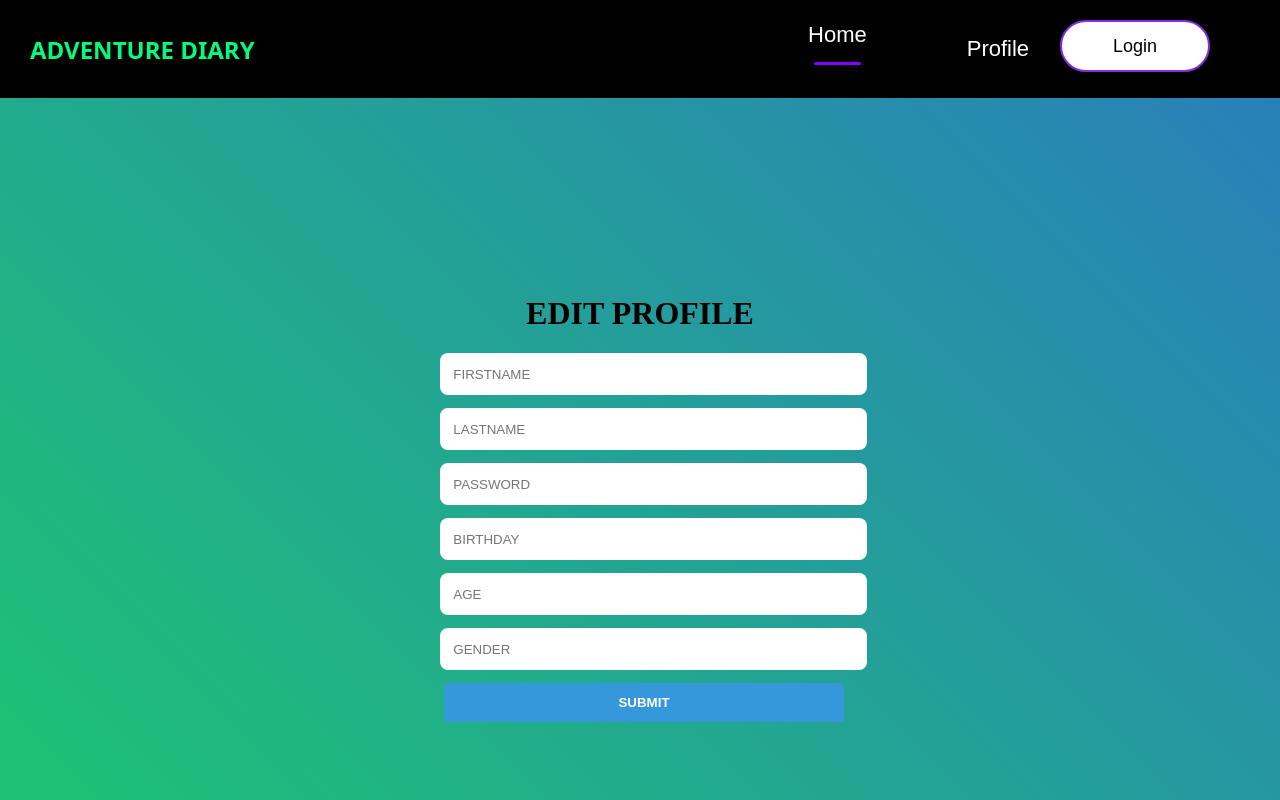
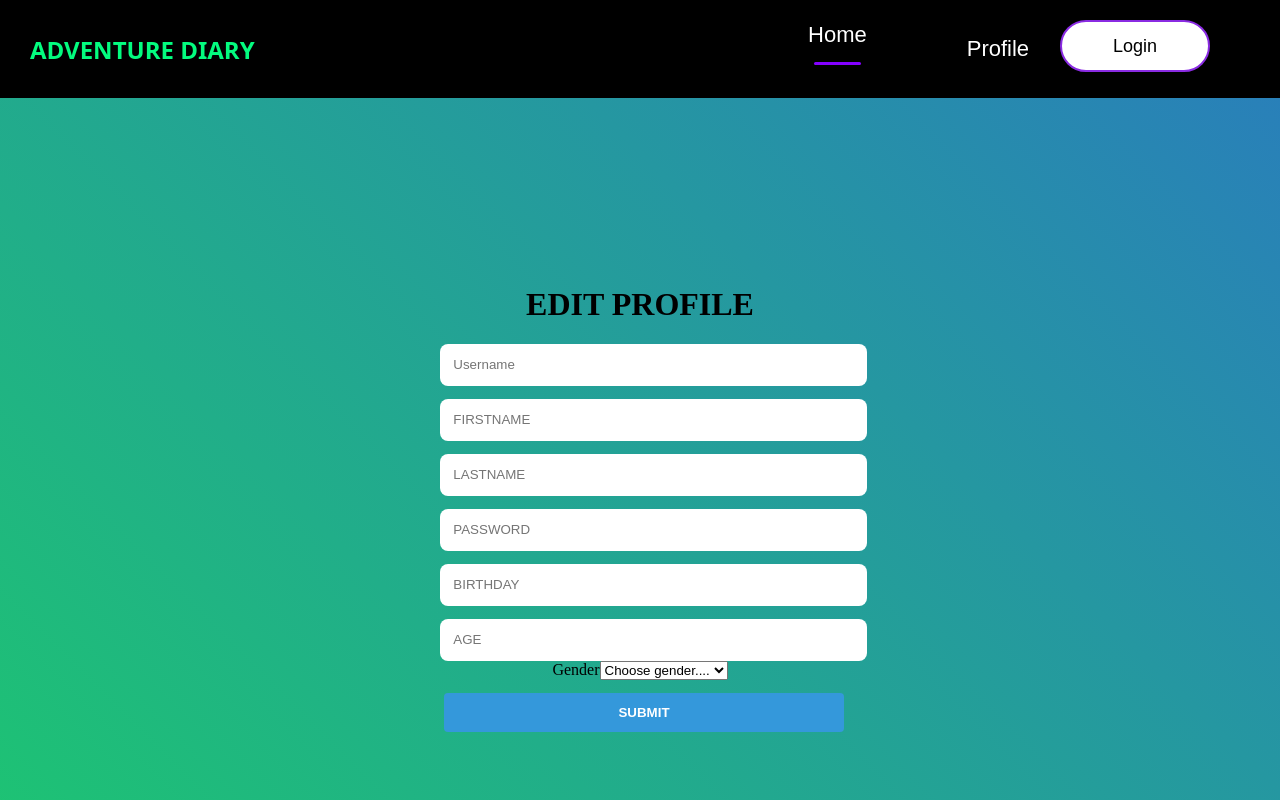
Before and after one commit to IrrationalCucumber/Tres_Lang, a React (Create React App) app in the folder frontend/: page /profile in a window 1280 px wide. Shown: the top 800 px of the page. Built offline with nearby package versions, Linux system fonts and the light colour scheme; no server answers.

Commit message:
able to retrieve data on backend

```diff
--- a/frontend/src/pages/Profile.jsx
+++ b/frontend/src/pages/Profile.jsx
@@ -1,59 +1,155 @@
-import React from 'react';
-import "../components/Styles/Profile.css"
-import axios from "axios"
-import { useState } from 'react';
+import React, { useEffect } from "react";
+import "../components/Styles/Profile.css";
+import axios from "axios";
+import { useState } from "react";
+import { useLocation, useNavigate } from "react-router-dom";
 
 export const Profile = () => {
+  const [account, setAccount] = useState({
+    username: "",
+    password: "",
+    fname: "",
+    lname: "",
+    bday: "",
+    age: "",
+    gender: "",
+  });
+  //get user id from url
+  const location = useLocation();
+  const userId = location.pathname.split("/")[2];
 
-    const [firstname, setFirstname] = useState("");
-    const [lastname, setLastname] = useState("");
-    const [password, setPassword] = useState("");
-    const [birthday, setBirthday] = useState("");
-    const [age, setAge] = useState("");
-    const [gender, setGender] = useState("");
+  useEffect(() => {});
 
-    const handleClick = () => {
+  const navigate = useNavigate();
+  //pre-fill the fields
+  useEffect(() => {
+    const fetchAccount = async () => {
+      axios
+        .get(`https://localhost:8800/Profile?userId=${userId}`)
+        .then((response) => {
+          if (response != null) console.log(response.data);
+        })
+        .catch(function (error) {
+          console.log(error);
+        });
+      //   try {
+      //     const res = await axios.get(
+      //       `http://localhost:8800/Profile?userId=${userId}`
+      //     );
+      //     const retrievedAccount = res.data[0];
+      //     //format date
+      //     const formattedDate = new Date(retrievedAccount.userBday)
+      //       .toISOString()
+      //       .substr(0, 10);
+      //     // Update the state with retrieved account data
+      //     setAccount({
+      //       username: retrievedAccount.username,
+      //       password: retrievedAccount.password,
+      //       fname: retrievedAccount.userFname,
+      //       lname: retrievedAccount.userLname,
+      //       bday: formattedDate,
+      //       age: retrievedAccount.userAge,
+      //       gender: retrievedAccount.userGender,
+      //     });
+      //   } catch (err) {
+      //     console.log(err);
+      //   }
+    };
 
-      axios.post('http://localhost:3000/profile',
-        {
-          firstnamename: firstname,
-          lastnamename: lastname,
-          password: password,
-          birthday: birthday,
-          age: age,
-          gender: gender,
+    fetchAccount();
+  }, [userId]);
 
+  const handleChange = (e) => {
+    // For the 'gender' field, directly set the value without using spread syntax
+    if (e.target.name === "gender") {
+      setAccount((prev) => ({ ...prev, gender: e.target.value }));
+    } else {
+      // For other fields, use spread syntax as before
+      setAccount((prev) => ({ ...prev, [e.target.name]: e.target.value }));
+    }
+  };
 
+  //save update
+  const handleClick = async (e) => {
+    try {
+      await axios.put(
+        "http://localhost:8800/update_profile/" + userId,
+        account
+      );
+      navigate(`/profile/${userId}`); //refresh page
+    } catch (err) {
+      console.log(err);
     }
-      )
-        .then((response) => {
-          console.log(response);
-        });
   };
+
   return (
-
     <React.Fragment>
-
-      <div className='background'>
-
+      <div className="background">
         <form className="cf">
-                  <center><h1>EDIT PROFILE</h1></center>
-                      <input type="text" placeholder="FIRSTNAME" value={firstname} onChange={(e) => setFirstname(e.target.value)}required />
-                      <input type="text" placeholder="LASTNAME" value={lastname} onChange={(e) => setLastname(e.target.value)}required />
-                      <input type="text" placeholder="PASSWORD" value={password} onChange={(e) => setPassword(e.target.value)} required />
-                      <input type="text" placeholder="BIRTHDAY" value={birthday} onChange={(e) => setBirthday(e.target.value)}required />
-                      <input type="text" placeholder="AGE" value={age} onChange={(e) => setAge(e.target.value)}required />
-                      <input type="text" placeholder="GENDER" value={gender} onChange={(e) => setGender(e.target.value)}required />
+          <center>
+            <h1>EDIT PROFILE</h1>
+          </center>
+          <input
+            type="text"
+            placeholder="Username"
+            value={account.username}
+            onChange={handleChange}
+            required
+          />
+          <input
+            type="text"
+            placeholder="FIRSTNAME"
+            value={account.fname}
+            onChange={handleChange}
+            required
+          />
+          <input
+            type="text"
+            placeholder="LASTNAME"
+            value={account.lname}
+            onChange={handleChange}
+            required
+          />
+          <input
+            type="password"
+            placeholder="PASSWORD"
+            value={account.password}
+            onChange={handleChange}
+            required
+          />
+          <input
+            type="text"
+            placeholder="BIRTHDAY"
+            value={account.bday}
+            onChange={handleChange}
+            name="bday"
+          />
+          <input
+            type="text"
+            placeholder="AGE"
+            value={account.age}
+            onChange={handleChange}
+            name="age"
+          />
+          <label htmlFor="">
+            Gender
+            <select
+              name="gender"
+              onChange={handleChange}
+              value={account.gender}
+            >
+              <option value="">Choose gender....</option>
+              <option value="male">Male</option>
+              <option value="female">Female</option>
+            </select>
+          </label>
           <div className="button-submit">
             <button onClick={() => handleClick()}>SUBMIT</button>
           </div>
         </form>
-
       </div>
-
     </React.Fragment>
-
-  )
-}
+  );
+};
 
 export default Profile;
```
Lines whose indentation alone changed are shown as unchanged.
